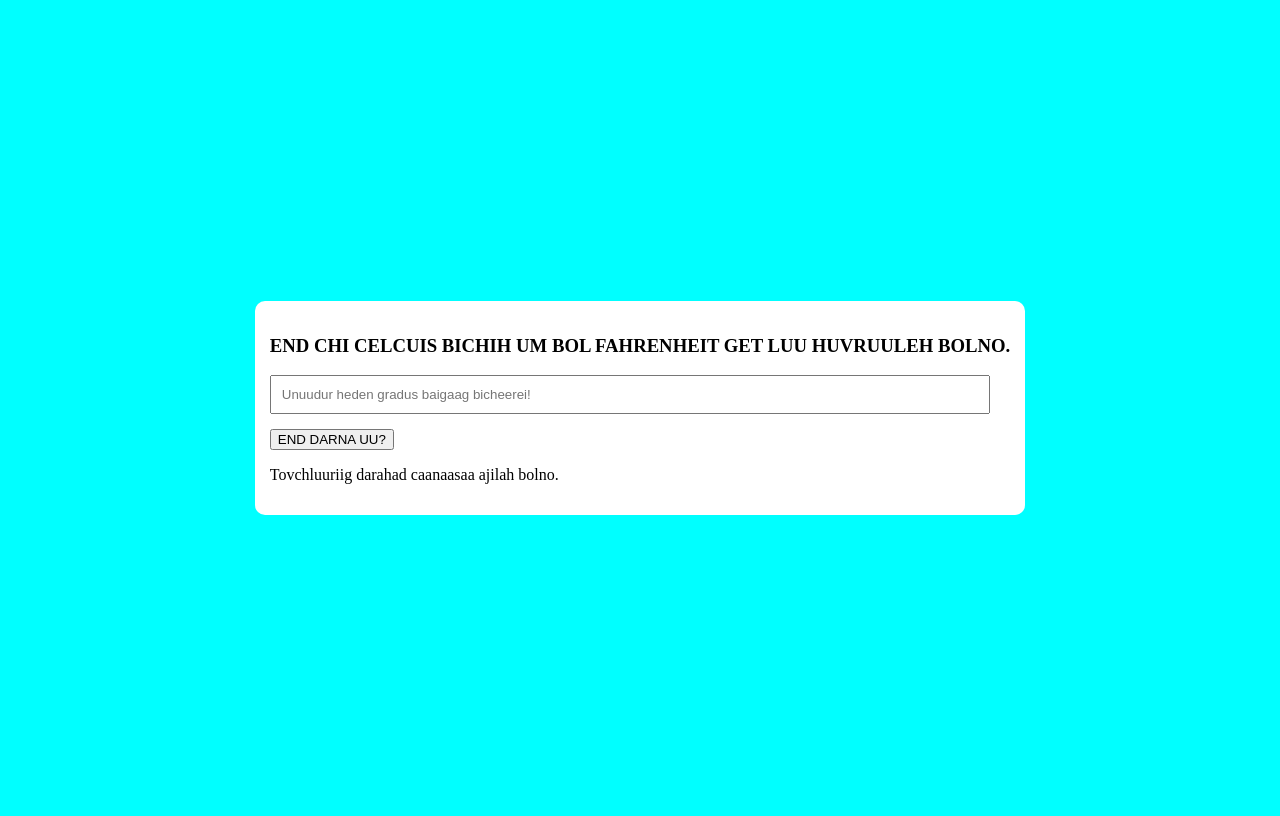
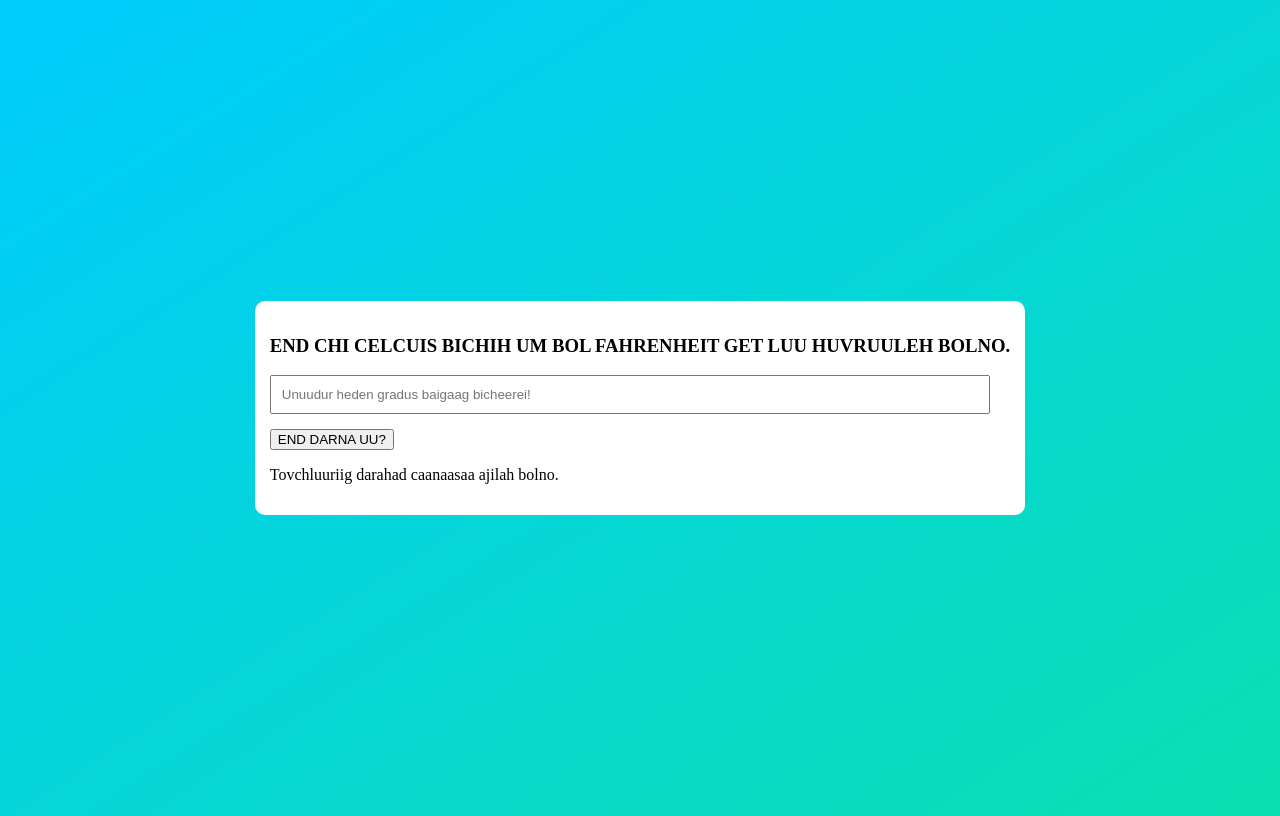
Before and after one commit to oldyoungcoders/homework, a plain HTML site: page index.html in a window 1280 px wide. Drawn offline with Linux system fonts and the light colour scheme.

Commit message:
Update index.html

```diff
--- a/index.html
+++ b/index.html
@@ -7,7 +7,7 @@
                 justify-content: center;
                 align-items: center;
                 height:100vh;
-                background-color: aqua;
+                background: linear-gradient(to top left, #0adfb1, #00ccff);
             }
             .gradus{
                 background-color: #fff;
```
